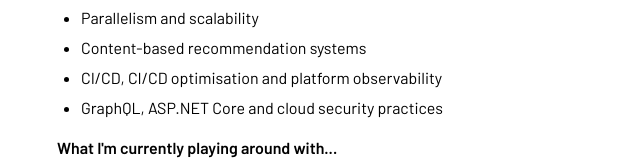
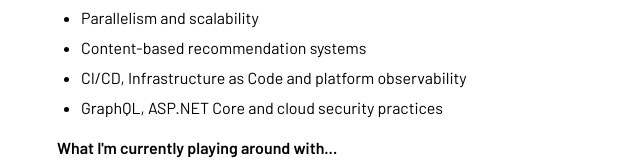
Before and after one commit to francisphn/personal-website, a Next.js app: page / in a window 1280 px wide. Shown: the part 204-364 px from the top of the page, without its empty margins (7-647 px from the left). Built offline with nearby package versions, Linux system fonts and the light colour scheme.

Commit message:
Update my current interests

```diff
--- a/src/app/page.tsx
+++ b/src/app/page.tsx
@@ -21,7 +21,7 @@ export default function Home() {
           </li>
           <li>Parallelism and scalability</li>
           <li>Content-based recommendation systems</li>
-          <li>CI/CD, CI/CD optimisation and platform observability</li>
+          <li>CI/CD, Infrastructure as Code and platform observability</li>
           <li>GraphQL, ASP.NET Core and cloud security practices</li>
         </ul>
       </div>
```
